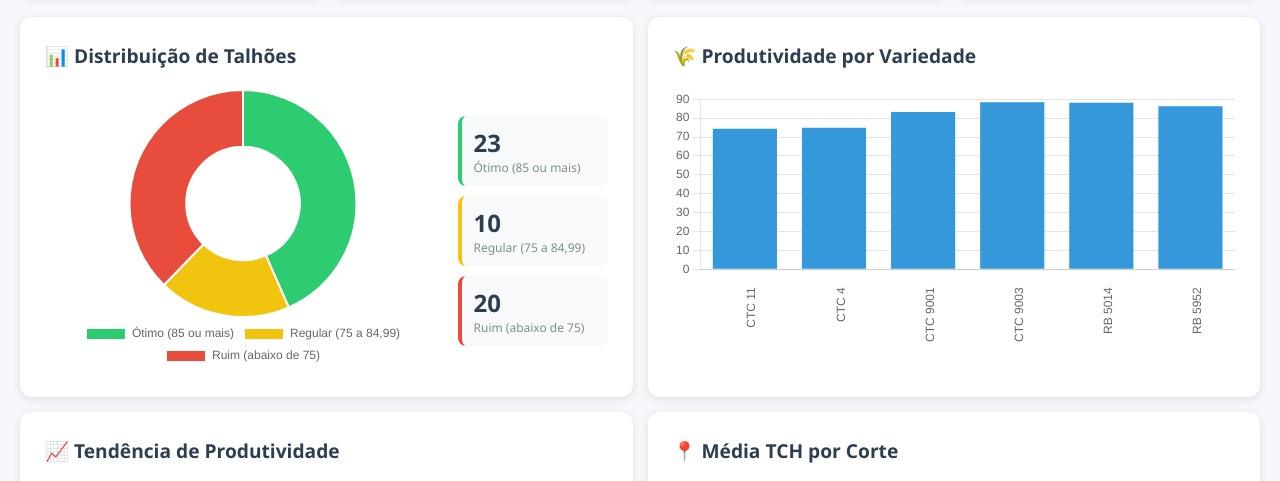
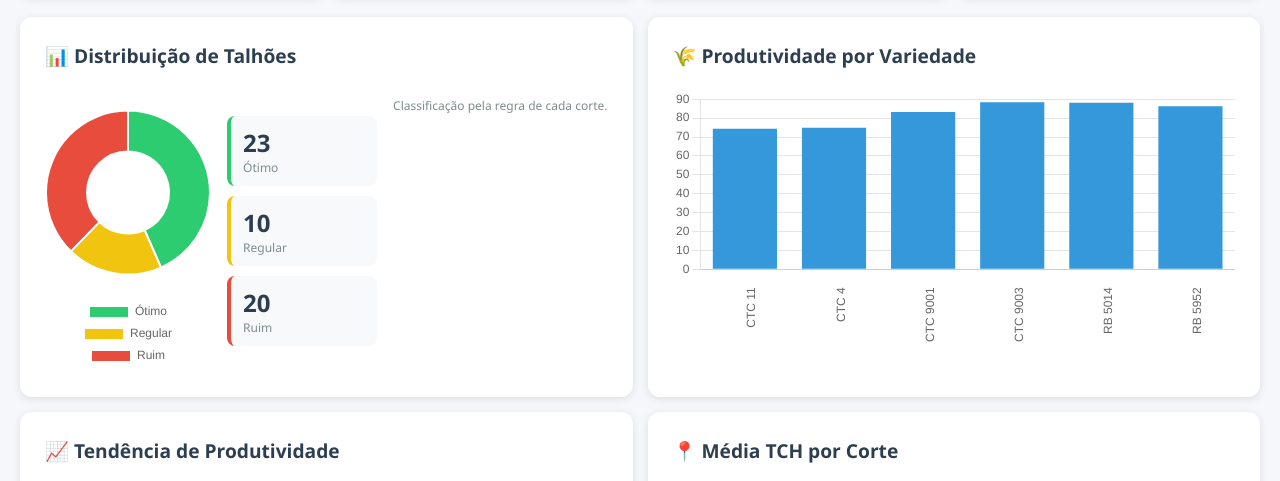
Before and after one commit to iagorr123-netizen/AFBItapira, a plain HTML site: page dashboard.html in a window 1280 px wide. Shown: the part 289-770 px from the top of the page. Drawn offline with nearby package versions, Linux system fonts and the light colour scheme.

Commit message:
Dashboard: rótulos Ótimo, Regular e Ruim com nota de regra por corte
Co-Authored-By: Claude Haiku 5.5 <noreply@anthropic.com>

```diff
--- a/dashboard.html
+++ b/dashboard.html
@@ -119,7 +119,7 @@
         </div>
         <div class="kpis" id="kpis"></div>
         <div class="charts-container">
-            <div class="chart-box"><div class="chart-title">📊 Distribuição de Talhões</div><div style="display: flex; gap: 16px; flex: 1; min-height: 0;"><div class="chart-canvas" style="flex: 1; min-width: 0;"><canvas id="chartDistribuicao"></canvas></div><div id="distCounts" style="width: 150px; display: flex; flex-direction: column; gap: 10px; justify-content: center;"></div></div></div>
+            <div class="chart-box"><div class="chart-title">📊 Distribuição de Talhões</div><div style="display: flex; gap: 16px; flex: 1; min-height: 0;"><div class="chart-canvas" style="flex: 1; min-width: 0;"><canvas id="chartDistribuicao"></canvas></div><div id="distCounts" style="width: 150px; display: flex; flex-direction: column; gap: 10px; justify-content: center;"></div><div style="font-size: 12px; color: #7f8c8d; margin-top: 8px;">Classificação pela regra de cada corte.</div></div></div>
             <div class="chart-box"><div class="chart-title">🌾 Produtividade por Variedade</div><div class="chart-canvas"><canvas id="chartVariedade"></canvas></div></div>
             <div class="chart-box"><div class="chart-title">📈 Tendência de Produtividade</div><div class="chart-canvas"><canvas id="chartTendencia"></canvas></div></div>
             <div class="chart-box"><div class="chart-title">📍 Média TCH por Corte</div><div class="chart-canvas"><canvas id="chartCorte"></canvas></div></div>
@@ -337,7 +337,7 @@
                 <div class="kpi-card"><div class="kpi-label">Área Não Colhida</div><div class="kpi-value">${parseInt(areaNaoColhida).toLocaleString('pt-BR')}</div><div class="kpi-unit">ha</div></div>
             `;
         }
-        const CATEGORIAS_NOMES = { verde: 'Ótimo (85 ou mais)', amarelo: 'Regular (75 a 84,99)', vermelho: 'Ruim (abaixo de 75)' };
+        const CATEGORIAS_NOMES = { verde: 'Ótimo', amarelo: 'Regular', vermelho: 'Ruim' };
         function abrirListaCategoria(cat) {
             const c = CONFIG.columns;
             const lista = obterDadosFiltrados()
@@ -378,7 +378,7 @@
                 const k = classificarRegistro(r);
                 if (k === 'verde') e++; else if (k === 'amarelo') b++; else if (k === 'vermelho') l++;
             });
-            const categorias = [['verde', 'Ótimo (85 ou mais)', e, '#2ecc71'], ['amarelo', 'Regular (75 a 84,99)', b, '#f1c40f'], ['vermelho', 'Ruim (abaixo de 75)', l, '#e74c3c']];
+            const categorias = [['verde', 'Ótimo', e, '#2ecc71'], ['amarelo', 'Regular', b, '#f1c40f'], ['vermelho', 'Ruim', l, '#e74c3c']];
             document.getElementById('distCounts').innerHTML = categorias.map(([chave, nome, q, cor]) => `
                 <div onclick="abrirListaCategoria('${chave}')" style="cursor: pointer; background: #f8f9fa; border-left: 4px solid ${cor}; border-radius: 8px; padding: 10px 12px;">
                     <div style="font-size: 24px; font-weight: bold; color: #2c3e50;">${q}</div>
@@ -388,7 +388,7 @@
             chartDistribuicao = new Chart(document.getElementById('chartDistribuicao').getContext('2d'), {
                 type: 'doughnut',
                 data: {
-                    labels: ['Ótimo (85 ou mais)', 'Regular (75 a 84,99)', 'Ruim (abaixo de 75)'],
+                    labels: ['Ótimo', 'Regular', 'Ruim'],
                     datasets: [{data: [e,b,l], backgroundColor: ['#2ecc71', '#f1c40f', '#e74c3c']}]
                 },
                 options: {
```
